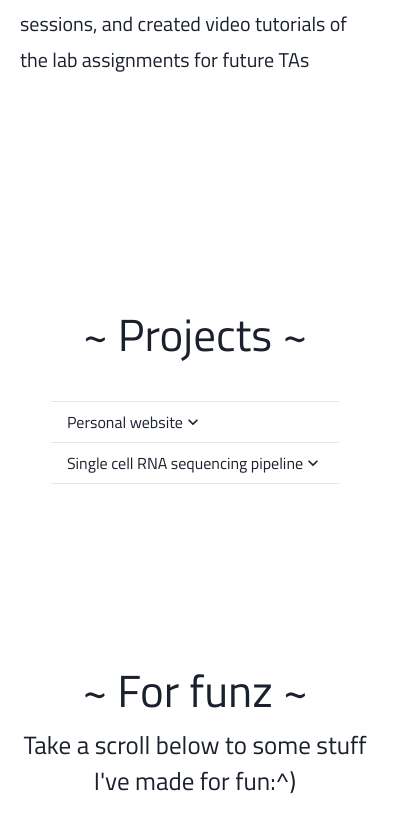
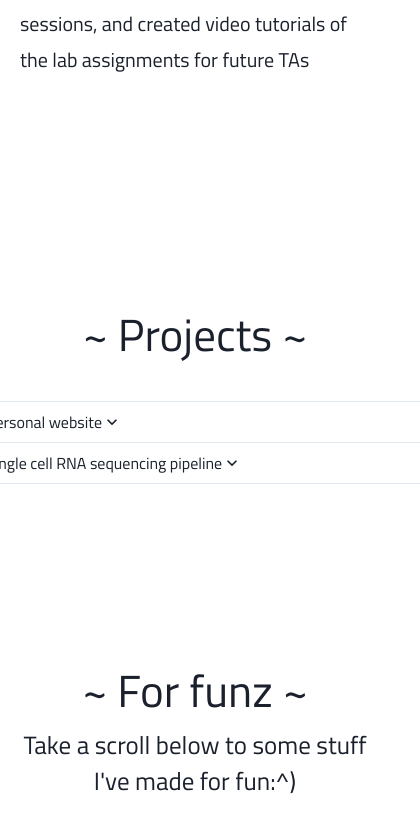
Before and after one commit to A1aNNN/alanwang.com, a React (Create React App) app: page / in a window 390 px wide. Shown: the part 2187-3019 px from the top of the page, 420 px wide, since content can reach past the window. Built offline with nearby package versions, Linux system fonts and the light colour scheme.

Commit message:
responsiveness to projects section

```diff
--- a/src/App.css
+++ b/src/App.css
@@ -84,7 +84,6 @@ header .name:hover {
     justify-content: center;
     gap: 1.5rem;
     background-color: var(--mainColor);
-    /* transition: 1s; */
     transform: translateY(-100vh);
   }
 
@@ -276,3 +275,9 @@ header .name:hover {
 .tag:hover {
   color:#6592cc;
 }
+
+.accordion {
+  sm: 20px;
+  md: 200px;
+  lg: 500px;
+}
--- a/src/components/Projects.js
+++ b/src/components/Projects.js
@@ -32,7 +32,7 @@ const Projects = () => {
     <Box Box display="flex" flexDirection="column" paddingBottom="150px">
         <Text alignSelf="center" className='title' paddingBottom="30px">~ Projects ~</Text>
 
-        <Accordion allowMultiple>
+        <Accordion allowMultiple className="accordion" w={{base: "450px", md: "600px", lg: "950px"}}>
             <Box>
             {projects.map((project, index) => {
                 return <AccordionItem key={index}>
```
